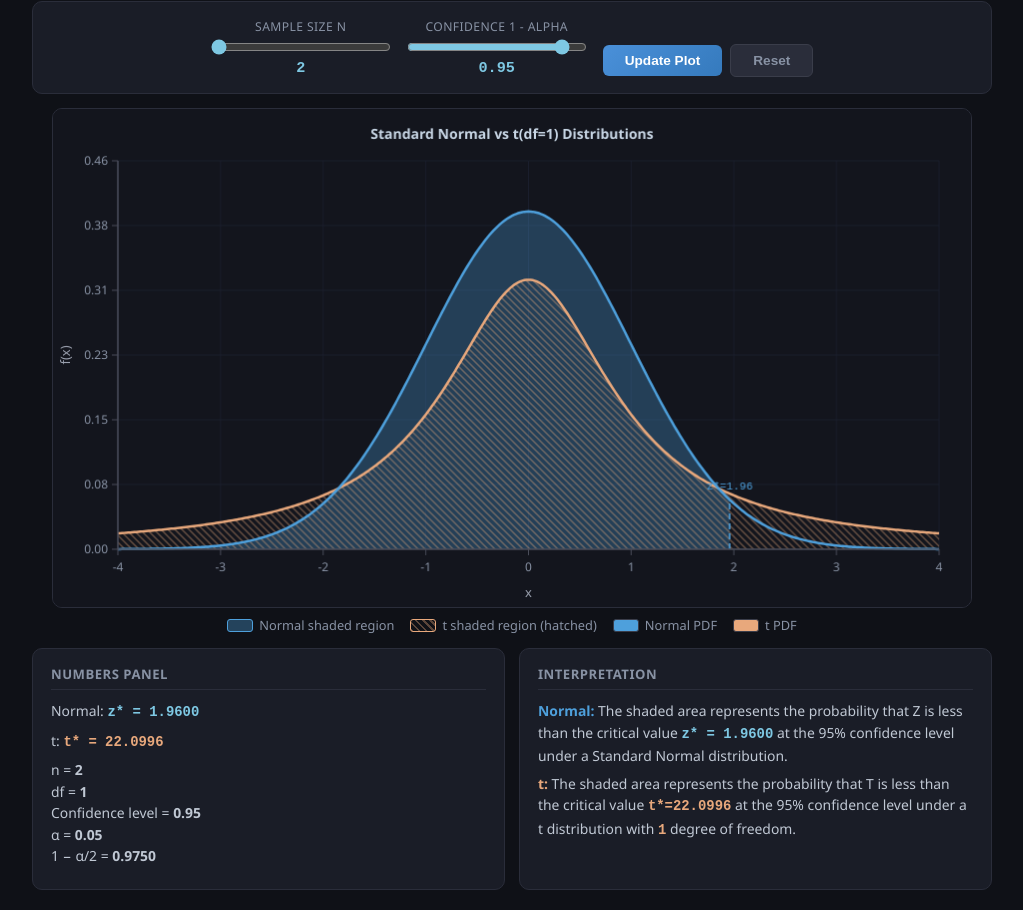
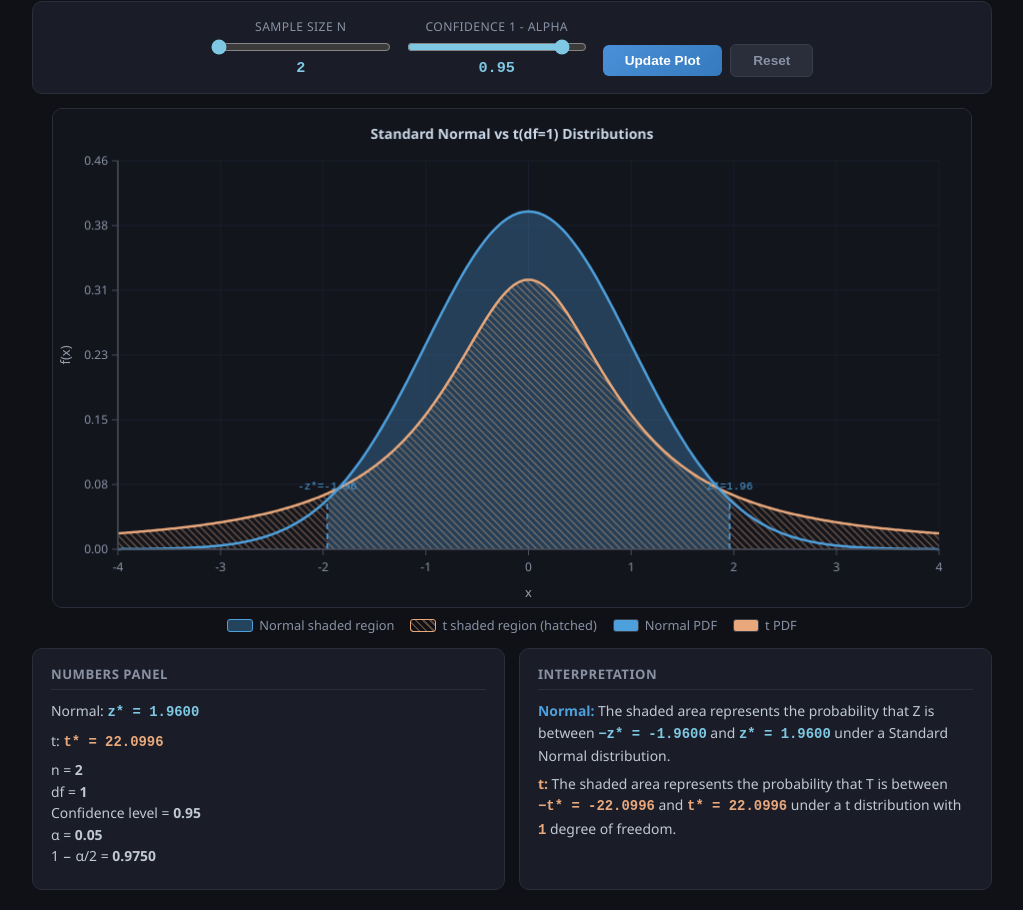
Before and after one commit to dtrStats/stats-applets, a plain HTML site: page applet04/index.html in a window 1280 px wide. Shown: the part 63-973 px from the top of the page, without its empty margins (128-1151 px from the left). Drawn offline with Linux system fonts and the light colour scheme.

Commit message:
Update index.html
Changed the shaded areas to be the region with +/- the critical values

```diff
--- a/applet04/index.html
+++ b/applet04/index.html
@@ -222,14 +222,13 @@ function draw(n, confLevel) {
     ctx.beginPath(); ctx.moveTo(margin.left, sy(yv)); ctx.lineTo(margin.left + pw, sy(yv)); ctx.stroke();
   }
 
-  // ---- Shading: Normal region from -inf to zStar (solid fill) ----
+  // ---- Shading: Normal region from -zStar to zStar (solid fill) ----
   ctx.beginPath();
-  ctx.moveTo(sx(xMin), sy(0));
+  ctx.moveTo(sx(Math.max(-zStar, xMin)), sy(0));
   for (var i = 0; i <= nPts; i++) {
-    if (xs[i] <= zStar) {
+    if (xs[i] >= -zStar && xs[i] <= zStar) {
       ctx.lineTo(sx(xs[i]), sy(normY[i]));
-    } else {
-      // Interpolate at zStar
+    } else if (xs[i] > zStar) {
       var frac = (zStar - xs[i - 1]) / dx;
       var yInterp = normY[i - 1] + frac * (normY[i] - normY[i - 1]);
       ctx.lineTo(sx(zStar), sy(yInterp));
@@ -241,14 +240,14 @@ function draw(n, confLevel) {
   ctx.fillStyle = 'rgba(78, 160, 220, 0.30)';
   ctx.fill();
 
-  // ---- Shading: t region from -inf to tStar (diagonal hatching) ----
+  // ---- Shading: t region from -tStar to tStar (diagonal hatching) ----
   ctx.save();
   ctx.beginPath();
-  ctx.moveTo(sx(xMin), sy(0));
+  ctx.moveTo(sx(Math.max(-tStar, xMin)), sy(0));
   for (var i = 0; i <= nPts; i++) {
-    if (xs[i] <= tStar) {
+    if (xs[i] >= -tStar && xs[i] <= tStar) {
       ctx.lineTo(sx(xs[i]), sy(tYarr[i]));
-    } else {
+    } else if (xs[i] > tStar) {
       var frac = (tStar - xs[i - 1]) / dx;
       var yInterp = tYarr[i - 1] + frac * (tYarr[i] - tYarr[i - 1]);
       ctx.lineTo(sx(tStar), sy(yInterp));
@@ -291,20 +290,28 @@ function draw(n, confLevel) {
   ctx.setLineDash([6, 4]);
   ctx.lineWidth = 1.6;
 
-  // z* line
+  // z* lines
   if (zStar >= xMin && zStar <= xMax) {
     ctx.beginPath();
     ctx.moveTo(sx(zStar), sy(0));
     ctx.lineTo(sx(zStar), sy(normPDF(zStar)));
     ctx.strokeStyle = '#4ea0dc';
     ctx.stroke();
+    ctx.beginPath();
+    ctx.moveTo(sx(-zStar), sy(0));
+    ctx.lineTo(sx(-zStar), sy(normPDF(-zStar)));
+    ctx.stroke();
   }
-  // t* line
+  // t* lines
   if (tStar >= xMin && tStar <= xMax) {
     ctx.beginPath();
     ctx.moveTo(sx(tStar), sy(0));
     ctx.lineTo(sx(tStar), sy(tPDF(tStar, df)));
     ctx.strokeStyle = '#e8a87c';
+    ctx.stroke();
+    ctx.beginPath();
+    ctx.moveTo(sx(-tStar), sy(0));
+    ctx.lineTo(sx(-tStar), sy(tPDF(-tStar, df)));
     ctx.stroke();
   }
   ctx.setLineDash([]);
@@ -315,6 +322,7 @@ function draw(n, confLevel) {
   if (zStar >= xMin && zStar <= xMax) {
     ctx.fillStyle = '#4ea0dc';
     ctx.fillText('z*=' + zStar.toFixed(2), sx(zStar), sy(normPDF(zStar)) - 10);
+    ctx.fillText('-z*=' + (-zStar).toFixed(2), sx(-zStar), sy(normPDF(-zStar)) - 10);
   }
   if (tStar >= xMin && tStar <= xMax) {
     ctx.fillStyle = '#e8a87c';
@@ -324,6 +332,11 @@ function draw(n, confLevel) {
       tLabelY -= 16;
     }
     ctx.fillText('t*=' + tStar.toFixed(2), sx(tStar), tLabelY);
+    var tLabelYNeg = sy(tPDF(-tStar, df)) - 10;
+    if (Math.abs(sx(-tStar) - sx(-zStar)) < 50 && Math.abs(tStar - zStar) < 0.5) {
+      tLabelYNeg -= 16;
+    }
+    ctx.fillText('-t*=' + (-tStar).toFixed(2), sx(-tStar), tLabelYNeg);
   }
 
   // ---- Axes ----
@@ -384,11 +397,11 @@ function draw(n, confLevel) {
     '1 &minus; &alpha;/2 = <strong>' + prob.toFixed(4) + '</strong>';
 
   document.getElementById('interpNorm').innerHTML =
-    '<span style="color:#4ea0dc;font-weight:600">Normal:</span> The shaded area represents the probability that Z is less than the critical value ' +
-    '<span class="mono">z* = ' + zStar.toFixed(4) + '</span> at the ' + confLevel.toFixed(2)*100 +'</span>% confidence level under a Standard Normal distribution.';
+    '<span style="color:#4ea0dc;font-weight:600">Normal:</span> The shaded area represents the probability that Z is between ' +
+    '<span class="mono">&minus;z* = ' + (-zStar).toFixed(4) + '</span> and <span class="mono">z* = ' + zStar.toFixed(4) + '</span> under a Standard Normal distribution.';
   document.getElementById('interpT').innerHTML =
-    '<span style="color:#e8a87c;font-weight:600">t:</span> The shaded area represents the probability that T is less than the critical value ' +
-    '<span class="mono-t">t*=' + tStar.toFixed(4) + '</span> at the ' + confLevel.toFixed(2)*100 +'</span>% confidence level under a t distribution with ' +
+    '<span style="color:#e8a87c;font-weight:600">t:</span> The shaded area represents the probability that T is between ' +
+    '<span class="mono-t">&minus;t* = ' + (-tStar).toFixed(4) + '</span> and <span class="mono-t">t* = ' + tStar.toFixed(4) + '</span> under a t distribution with ' +
     '<span class="mono-t">' + df + '</span> degree' + (df > 1 ? 's' : '') + ' of freedom.';
 }
 
```
